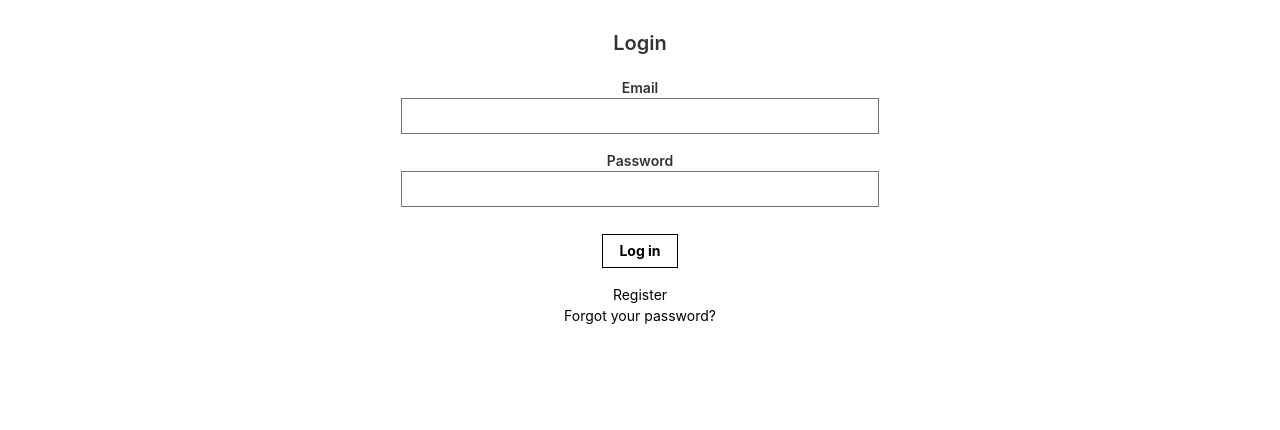
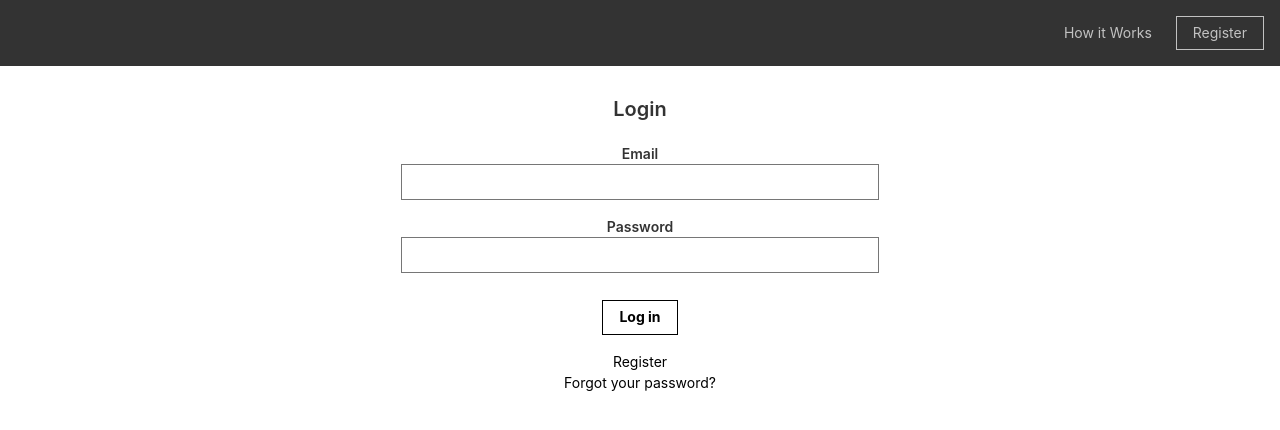
Before and after one commit to yuubd/nwHacks_Newton_4, a React (Create React App) app: page /login in a window 1280 px wide. Shown: the top 430 px of the page. Built offline with nearby package versions, Linux system fonts and the light colour scheme.

Commit message:
added more on login

```diff
--- a/src/containers/Login/Login.js
+++ b/src/containers/Login/Login.js
@@ -1,20 +1,58 @@
 import React, { Component } from 'react';
+import { Link } from 'react-router-dom';
 class Login extends Component {
 	constructor(props) {
 		super(props);
+		this.state = {
+			email: '',
+			password: ''
+		};
+		this.onEmailChange = this.onEmailChange.bind(this);
+		this.onPasswordChange = this.onPasswordChange.bind(this);
+		this.handleSubmit = this.handleSubmit.bind(this);
+	}
+
+	onEmailChange(e) {
+		this.setState({ email: e.target.value });
+	}
+
+	onPasswordChange(e) {
+		this.setState({ password: e.target.value });
+	}
+
+	handleSubmit() {
+		console.log('submit clicked!');
 	}
 
 	render() {
 		return (
+			<div>
+				<nav className=" dt h-10 w-100 relative bg-black-80 center">
+					<div className="dtc v-mid tr pa3">
+						<Link
+							className="f6 fw4 hover-white no-underline white-70 dn dib-ns pv2 ph3"
+							to="/"
+						>
+							How it Works
+						</Link>
+						<Link
+							className="f6 fw4 hover-white no-underline white-70 dib ml2 pv2 ph3 ba"
+							to="/register"
+						>
+							Register
+						</Link>
+					</div>
+				</nav>
 				<main className="pa4 black-80">
 					<form className="measure center">
 						<fieldset id="sign_up" className="ba b--transparent ph0 mh0">
 							<legend className="f4 fw6 ph0 mh0">Login</legend>
 							<div className="mt3">
-							<label className="db fw6 lh-copy f6" for="email-address">
+								<label className="db fw6 lh-copy f6" htmlFor="email-address">
 									Email
 								</label>
 								<input
+									onChange={this.onEmailChange}
 									className="pa2 input-reset ba bg-transparent hover-bg-black hover-white w-100"
 									type="email"
 									name="email-address"
@@ -22,10 +60,11 @@ class Login extends Component {
 								/>
 							</div>
 							<div className="mv3">
-							<label className="db fw6 lh-copy f6" for="password">
+								<label className="db fw6 lh-copy f6" htmlFor="password">
 									Password
 								</label>
 								<input
+									onChange={this.onPasswordChange}
 									className="b pa2 input-reset ba bg-transparent hover-bg-black hover-white w-100"
 									type="password"
 									name="password"
@@ -35,21 +74,23 @@ class Login extends Component {
 						</fieldset>
 						<div className="">
 							<input
+								onClick={this.handleSubmit}
 								className="b ph3 pv2 input-reset ba b--black bg-transparent grow pointer f6 dib"
 								type="submit"
 								value="Log in"
 							/>
 						</div>
 						<div className="lh-copy mt3">
-						<a href="#0" className="f6 link dim black db">
+							<Link to="/register" className="f6 link dim black db">
 								Register
-						</a>
-						<a href="#0" className="f6 link dim black db">
+							</Link>
+							<Link to="/" className="f6 link dim black db">
 								Forgot your password?
-						</a>
+							</Link>
 						</div>
 					</form>
 				</main>
+			</div>
 		);
 	}
 }
```
Lines whose indentation alone changed are shown as unchanged.
